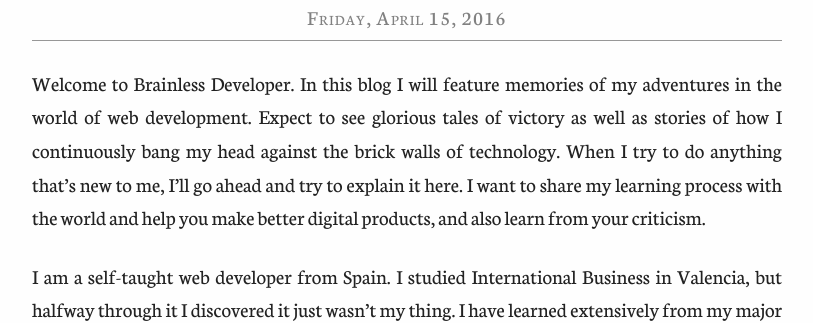
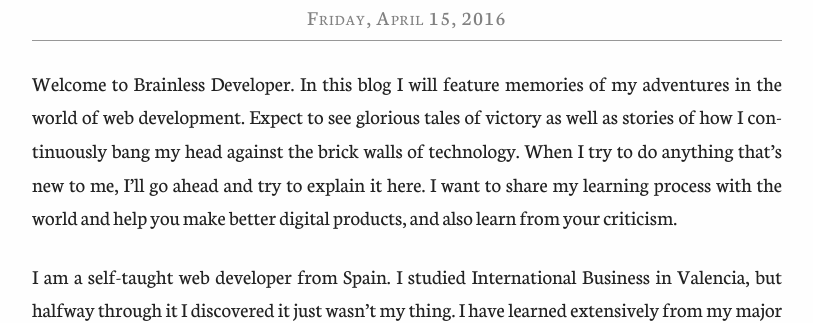
Before and after one commit to fnune/fnune.github.io, a Jekyll site: the page built from _posts/2016-04-16-hi-there.markdown, in a window 1280 px wide. Shown: the part 635-958 px from the top of the page, without its empty margins (233-1046 px from the left). Built offline with Jekyll 4.4.1, drawn with Linux system fonts in a browser that asks for light colours; comment, search, counter and statistics services are not loaded.

Commit message:
Add hyphens: auto and accompanying hyphenation rules

```diff
--- a/_layouts/default.html
+++ b/_layouts/default.html
@@ -1,5 +1,5 @@
 <!DOCTYPE html>
-<html>
+<html lang="en">
     {% include head.html %}
     <body class="is-offset {% unless site.typekit_kit_id %}wf-inactive{% endunless %}">
         {% include header.html %}
--- a/_sass/modules/post/_rules.scss
+++ b/_sass/modules/post/_rules.scss
@@ -59,6 +59,32 @@
             text-align: justify;
             line-height: $post-line-height;
             margin-bottom: 25px;
+
+            -webkit-hyphens: auto;
+            -webkit-hyphenate-limit-before: 3;
+            -webkit-hyphenate-limit-after: 3;
+            -webkit-hyphenate-limit-chars: 6 3 3;
+            -webkit-hyphenate-limit-lines: 2;
+            -webkit-hyphenate-limit-last: always;
+            -webkit-hyphenate-limit-zone: 8%;
+
+            -moz-hyphens: auto;
+            -moz-hyphenate-limit-chars: 6 3 3;
+            -moz-hyphenate-limit-lines: 2;
+            -moz-hyphenate-limit-last: always;
+            -moz-hyphenate-limit-zone: 8%;
+
+            -ms-hyphens: auto;
+            -ms-hyphenate-limit-chars: 6 3 3;
+            -ms-hyphenate-limit-lines: 2;
+            -ms-hyphenate-limit-last: always;
+            -ms-hyphenate-limit-zone: 8%;
+
+            hyphens: auto;
+            hyphenate-limit-chars: 6 3 3;
+            hyphenate-limit-lines: 2;
+            hyphenate-limit-last: always;
+            hyphenate-limit-zone: 8%;
         }
 
         a {
```
